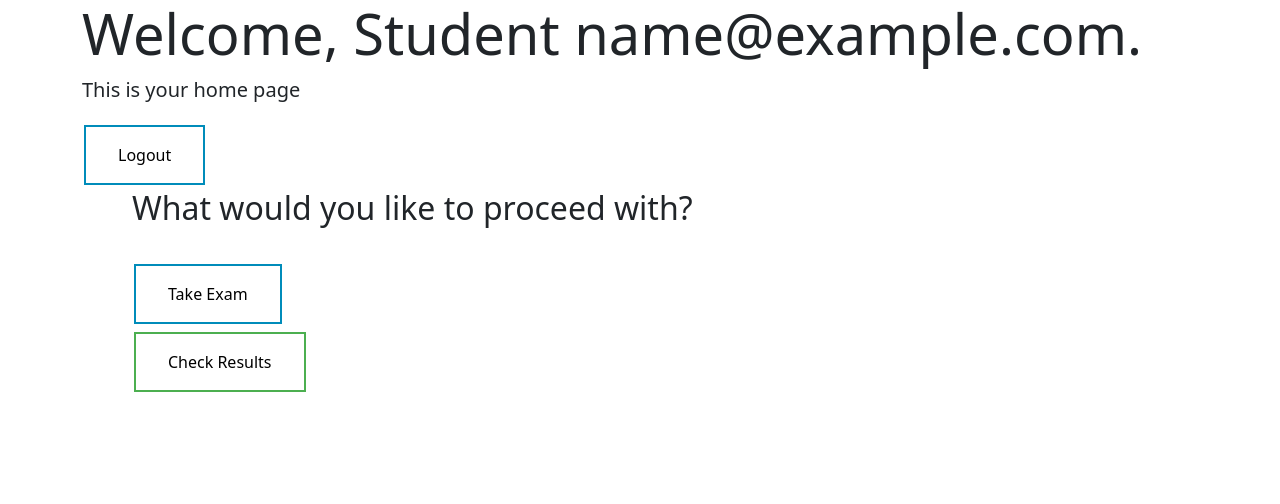
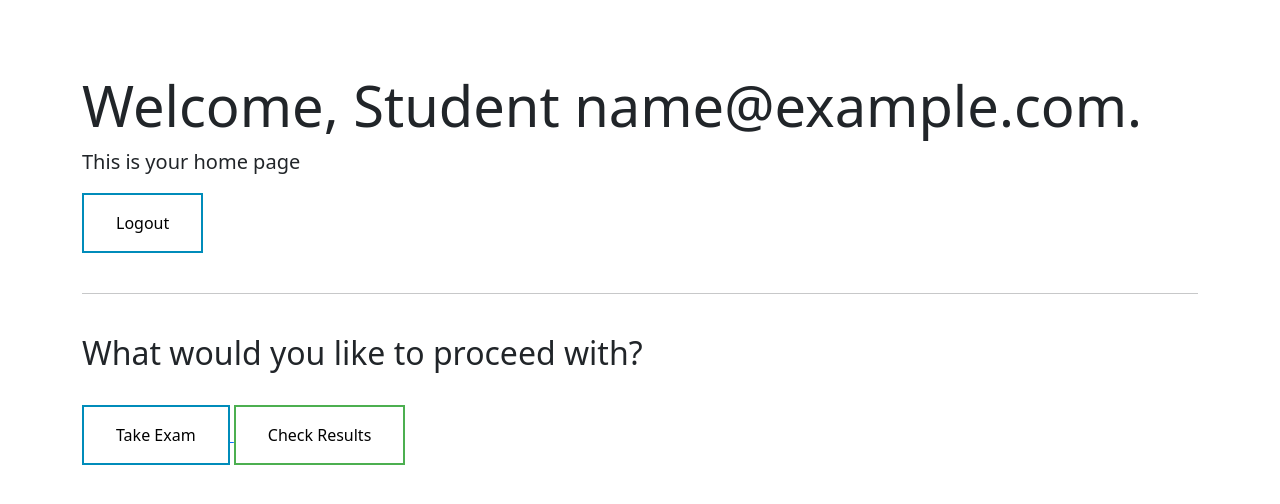
Before and after one commit to Mehakpreet21/OnlineGrading-1, a Django app: page /student/ in a window 1280 px wide. Shown: the top 504 px of the page. Run offline with Django 4.2, Linux system fonts and the light colour scheme; the visitor is signed in with stand-in values (Sample User, id 1).

Commit message:
student landing page

```diff
--- a/student/templates/student/index.html
+++ b/student/templates/student/index.html
@@ -13,7 +13,6 @@
     text-decoration: none;
     display: inline-block;
     font-size: 16px;
-    margin: 4px 2px;
     transition-duration: 0.4s;
     cursor: pointer;
   }
@@ -42,6 +41,7 @@
 {% block header %}
 <div class="jumbotron">
   <div class="container">
+    <br><br><br>
     <h1 class="display-4">Welcome, Student {{ request.user.email }}.</h1>
     <p class="lead">This is your home page</p>
 
@@ -54,19 +54,21 @@
 
 
 {% block content %}
-<div class="content" style="margin-left:50px; margin-right:50px; align-content: center">
-
+<div class="content" style="margin-left:auto; margin-right:auto; align-content: center">
+  <br>
+  <hr>
+  <br>
   <h2>What would you like to proceed with?</h2> <br>
 
   <a href="{% url 'exam:exams-pending' %}">
     <button class="button button1" name="start">Take Exam</button>
   </a>
-  <br>
+
 
   <a href="{% url 'exam:grade-student-list' %}">
     <button class="button button2" name="results">Check Results</button>
   </a>
-  <br>
+
 
 </div>
 {% endblock %}
--- a/teacher/templates/teacher/index.html
+++ b/teacher/templates/teacher/index.html
@@ -85,7 +85,7 @@
 
 {% block content %}
 <div class="content" style="margin-left:auto; margin-right:auto; align-content: center">
-  <br><br>
+  <br>
   <hr>
   <br>
   <h2>What would you like to proceed with?</h2> <br>
@@ -115,7 +115,7 @@
   <a href="{% url 'exam:questions-list' %}">
     <button class="button button5" name="newexam">View Question Bank</button>
   </a>
-  <br>
+
 
 </div>
 {% endblock %}
```
